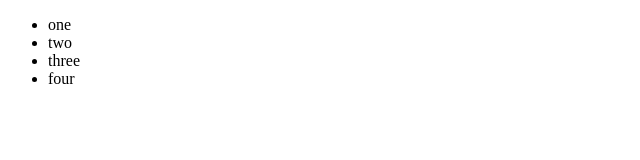
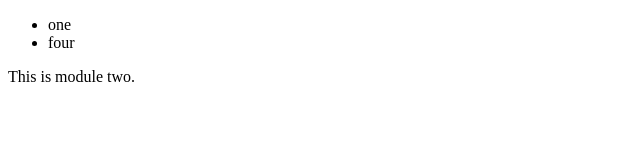
Before and after one commit to greggfine/git-pr-exp, a plain HTML site: page index.html in a window 1280 px wide. Shown: the whole page, without its empty margins (0-640 px from the left). Drawn offline with Linux system fonts and the light colour scheme.

Commit message:
add module 2

```diff
--- a/index.html
+++ b/index.html
@@ -11,12 +11,14 @@
 <module-one>
     <ul>
         <li>one</li>
-        <li>two</li>
-        <li>three</li>
         <li>four</li>
     </ul>
 
 </module-one>
 
+<module-two>
+    <p>This is module two.</p>
+</module-two>
+
 </body>
 </html>
```
